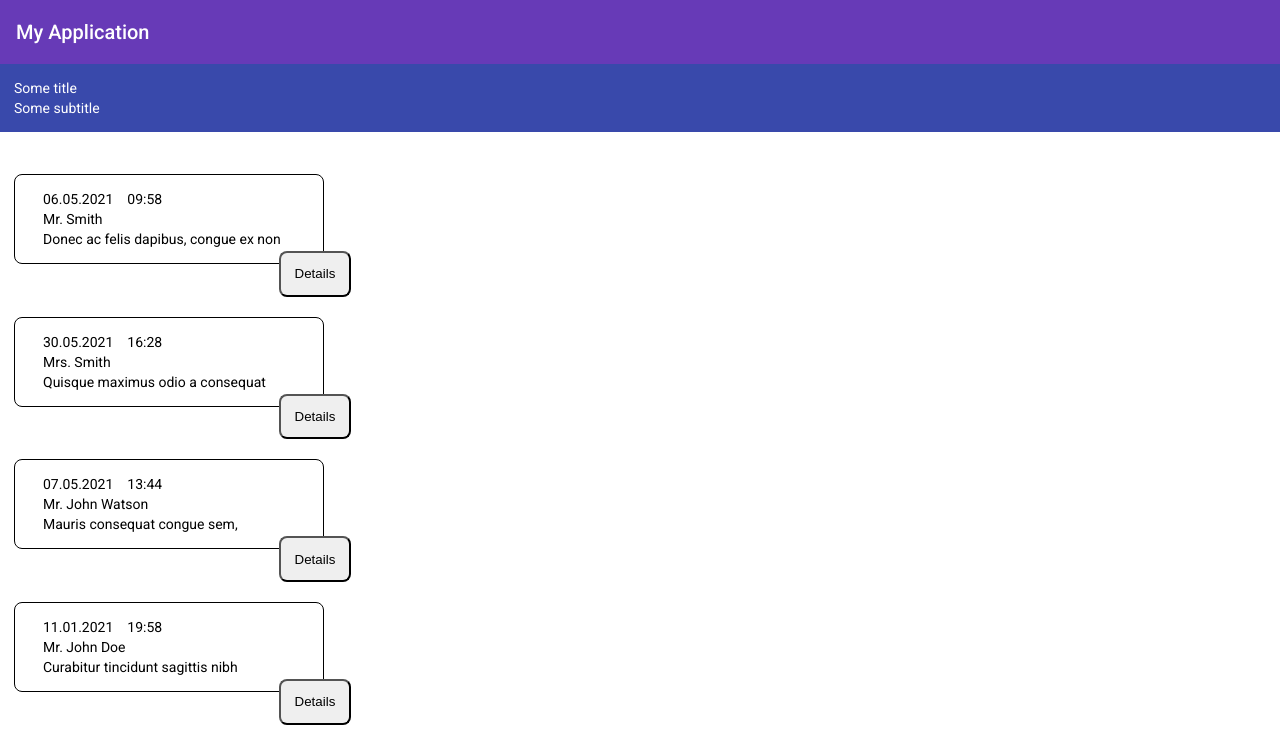
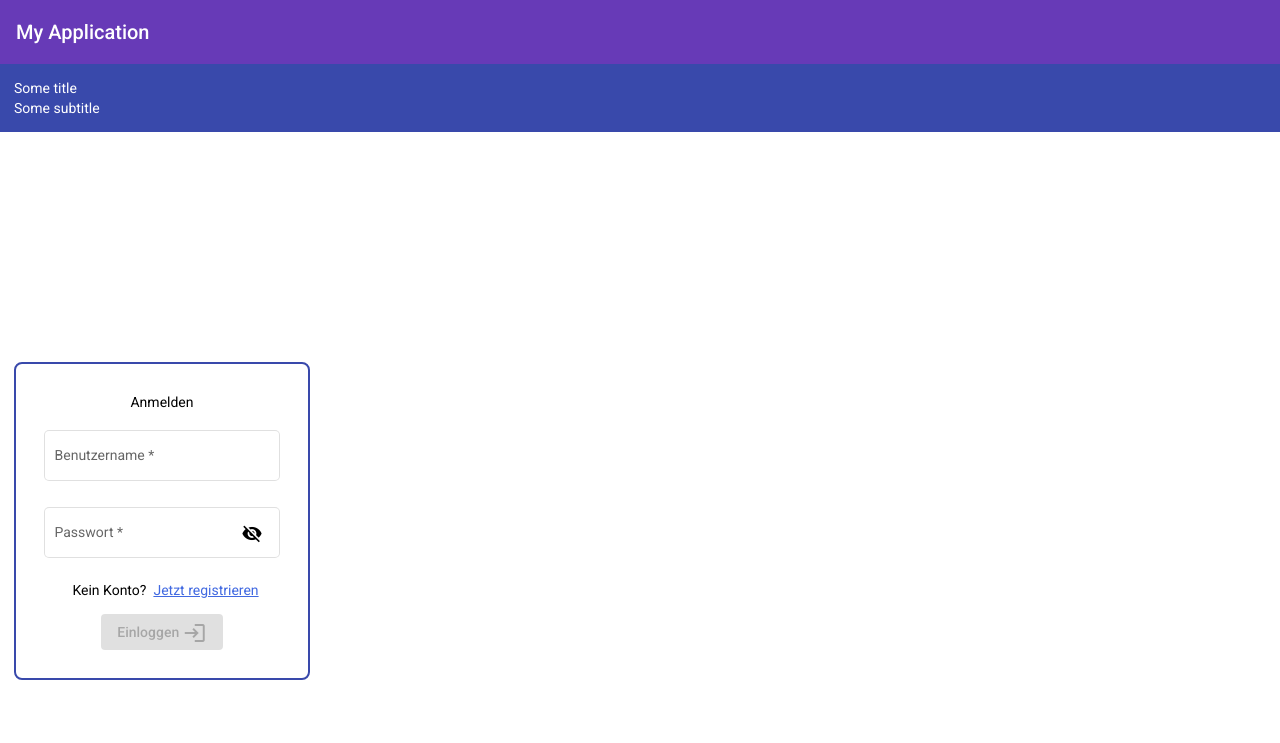
Before and after one commit to cyberlytics/MedPlanner, an Angular app in the folder ngMedPlanner/med-planner/: page / in a window 1280 px wide. Shown: the top 743 px of the page. Built offline with nearby package versions, Linux system fonts and the light colour scheme.

Commit message:
implemented login template

```diff
--- a/ngMedPlanner/med-planner/src/app/app.component.html
+++ b/ngMedPlanner/med-planner/src/app/app.component.html
@@ -1,11 +1,12 @@
 <app-header-component></app-header-component>
 
 <div class="templates-test">
-  <app-appointment-dashboard-component></app-appointment-dashboard-component>
+  <!-- <app-appointment-dashboard-component></app-appointment-dashboard-component> -->
 </div>
 
 <div class="templates-test">
-  <app-popup-detail-view-component></app-popup-detail-view-component>
+  <!-- <app-popup-detail-view-component></app-popup-detail-view-component> -->
+  <app-login-component></app-login-component>
 </div>
 
 <router-outlet></router-outlet>
--- a/ngMedPlanner/med-planner/src/app/app.module.ts
+++ b/ngMedPlanner/med-planner/src/app/app.module.ts
@@ -11,6 +11,7 @@ import { AppointmentDashboardComponent } from './templates/appointment-dashboard
 import { PopupDetailViewComponent } from './templates/popup-detail-view/popup-detail-view.component';
 import { MaterialModule } from './material/material.module';
 import { AppHeaderComponent } from './app-header/app-header.component';
+import { AppLoginComponent } from './templates/app-login/app-login.component';
 
 @NgModule({
   declarations: [
@@ -18,7 +19,8 @@ import { AppHeaderComponent } from './app-header/app-header.component';
     AppointmentCardComponent,
     AppointmentDashboardComponent,
     PopupDetailViewComponent,
-    AppHeaderComponent
+    AppHeaderComponent,
+    AppLoginComponent
   ],
   imports: [
     BrowserModule,
--- /dev/null
+++ b/ngMedPlanner/med-planner/src/app/templates/app-login/app-login.component.html
@@ -0,0 +1,39 @@
+<div class="main-block">
+    <div class="sing-in-text-block">
+        <span>Anmelden</span>
+    </div>
+
+
+    <form class="login-form">
+        <mat-form-field appearance="outline">
+            <mat-label>Benutzername</mat-label>
+            <input matInput placeholder="beispiel@beispiel.de" [formControl]="emailFormControl" required>
+            <mat-error *ngIf="emailFormControl.invalid">{{emailErrorMessage}}</mat-error>
+        </mat-form-field>
+
+        <mat-form-field appearance="outline">
+            <mat-label>Passwort</mat-label>
+            <input matInput [formControl]="passwordFormControl" required
+            [type]="hidePassword ? 'password' : 'text'">
+
+            <button mat-icon-button matSuffix (click)="hidePassword = !hidePassword">
+                <mat-icon>{{hidePassword ? 'visibility_off' : 'visibility'}}</mat-icon>
+            </button>
+
+            <mat-error *ngIf="passwordFormControl.invalid">{{passwordErrorMessage}}</mat-error>
+        </mat-form-field>
+    </form>
+
+    <div class="sing-up-block">
+        <span>Kein Konto?</span>
+        <span (click)="onSignUpClick()" id="sing-up-now-text">Jetzt registrieren</span>
+    </div>
+
+    <div class="sign-up-button-block">
+        <button mat-raised-button color="primary"
+        [disabled]="passwordFormControl.invalid || emailFormControl.invalid">
+            Einloggen
+            <mat-icon matSuffix>login</mat-icon>
+        </button>
+    </div>
+</div>
--- /dev/null
+++ b/ngMedPlanner/med-planner/src/app/templates/app-login/app-login.component.scss
@@ -0,0 +1,51 @@
+.main-block {
+    border: 2px solid rgba($color: #3949ab, $alpha: 1.0);
+    border-radius: 8px;
+
+    padding: 2em;
+}
+
+.sing-in-text-block {
+    display: flex;
+    flex-direction: row;
+    justify-content: center;
+    align-items: center;
+
+    margin-bottom: 1em;
+}
+
+.login-form {
+    display: flex;
+    flex-direction: column;
+}
+
+.sing-up-block {
+    display: flex;
+    flex-direction: row;
+    justify-content: center;
+    align-items: center;
+
+    margin-bottom: 1em;
+}
+
+.sing-up-block span {
+    margin-left: 0.5em;
+}
+
+#sing-up-now-text {
+    color: royalblue;
+    text-decoration: underline;
+
+    cursor: pointer;
+}
+
+#sing-up-now-text:hover {
+    opacity: 0.8;
+}
+
+.sign-up-button-block {
+    display: flex;
+    flex-direction: row;
+    justify-content: center;
+    align-items: center;
+}
--- /dev/null
+++ b/ngMedPlanner/med-planner/src/app/templates/app-login/app-login.component.ts
@@ -0,0 +1,69 @@
+import { Component, OnInit } from '@angular/core';
+import { FormControl, Validators } from '@angular/forms';
+
+@Component({
+  selector: 'app-login-component',
+  templateUrl: './app-login.component.html',
+  styleUrls: ['./app-login.component.scss']
+})
+export class AppLoginComponent implements OnInit {
+
+  private readonly EMAIL_REQUIRED_MESSAGE = 'Ein Email erforderlich!';
+  private readonly EMAIL_WRONG_MESSAGE = 'Ein gültiges Email erforderlich!';
+
+  private readonly PASSWORD_REQUIRED_MESSAGE = 'Ein Passwort erforderlich!';
+
+  get emailErrorMessage(): string {
+    if (this._emailFormControl.hasError('required')) {
+      return this.EMAIL_REQUIRED_MESSAGE;
+    }
+
+    if (this._emailFormControl.hasError('email')) {
+      return this.EMAIL_WRONG_MESSAGE;
+    }
+
+    return '';
+  }
+
+  get emailFormControl(): FormControl {
+    return this._emailFormControl;
+  }
+  private _emailFormControl: FormControl;
+
+
+  get passwordErrorMessage(): string {
+    if (this._passwordFormControl.hasError('required')) {
+      return this.PASSWORD_REQUIRED_MESSAGE;
+    }
+
+    return '';
+  }
+
+  get passwordFormControl(): FormControl {
+    return this._passwordFormControl;
+  }
+  private _passwordFormControl: FormControl;
+
+
+  set hidePassword(value: boolean) {
+    this._hidePassword = value;
+  }
+  get hidePassword(): boolean {
+    return this._hidePassword;
+  }
+  private _hidePassword: boolean;
+
+  constructor() {
+    this._emailFormControl = new FormControl('', [Validators.required, Validators.email]);
+    this._passwordFormControl = new FormControl('', [Validators.required]);
+
+    this._hidePassword = true;
+  }
+
+  ngOnInit(): void {}
+
+  onSignUpClick(): void {
+    console.log('Jetzt regisrieren');
+  }
+
+}
```
Also changed, not shown: 2 other files (tests, documents, lock files or other folders).
